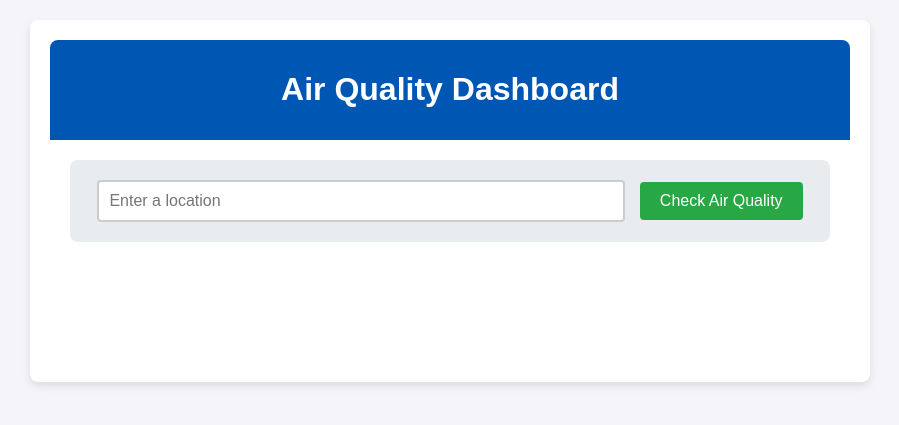
After one commit to chudah1/air_quality_project, a Flask app: page /air_quality/fetch_air_quality_queries in a window 1280 px wide. The commit adds this page. Shown: the top 425 px of the page, without its empty margins (190-1089 px from the left). Run offline with Flask 3, Linux system fonts and the light colour scheme.

Commit message:
almost final push

```diff
--- a/app.py
+++ b/app.py
@@ -112,18 +112,39 @@ def register():
     return render_template('authentication-register.html')
 
 
-@app.route("/air_quality/login", methods = ["GET", "POST"])
+# @app.route("/air_quality/login", methods = ["GET", "POST"])
+# def login():
+#     if request.method == 'POST':
+#         email = request.form.get('email')
+#         password = request.form.get('password')
+#         try:
+#             user = auth.sign_in_with_email_and_password(email, password)
+#             session['user'] = email
+#             return render_template('index.html')
+#         except:
+#             return 'Wrong email or password'
+#     return render_template('authentication-login.html')
+
+
+@app.route("/air_quality/login", methods=["GET", "POST"])
 def login():
     if request.method == 'POST':
         email = request.form.get('email')
         password = request.form.get('password')
-        try:
-            user = auth.sign_in_with_email_and_password(email, password)
-            session['user'] = email
-            return render_template('index.html')
-        except:
+
+        user = auth.sign_in_with_email_and_password(email, password)
+        # Fetch the user's document ID from Firestore
+        user_doc = users.where("email", "==", email).get()
+        if not user_doc:
             return 'Wrong email or password'
+        doc_id = user_doc[0].id
+        # Store email and doc_id in the session
+        session['user'] = email
+        session['doc_id'] = doc_id
+        return redirect(url_for('home'))
+
     return render_template('authentication-login.html')
+
 
 @app.route("/air_quality/logout")
 def logout():
@@ -147,19 +168,23 @@ def threshold(user_id):
         threshold = request.form.get("threshold")
         thresholds = {"location":location, "threshold":threshold}
         users.document(user_id).update({"thresholds": firestore.ArrayUnion([thresholds])})
-        return render_template("threshold.html", message="Threshold set successfully")
-    return render_template("threshold.html")
+        return render_template('index.html', message="Threshold added successfully")
+    return render_template('index.html')
 
-@app.route('/air_quality/fetch-air-quality-info', methods=['POST'])
+@app.route('/air_quality/fetch_air_quality_queries', methods=['GET','POST'])
 def fetch_air_quality_info():
-    location = request.form.get('location')
-    if not location:
-        return jsonify({"error": "Location parameter is missing or invalid"}), 400
-    air_quality_data = fetch_air_quality_queries(location)
-    if not air_quality_data:
-        return jsonify({"error": "Could not fetch air quality data"}), 500
-    # return render_template('air_quality_info.html', data=air_quality_data,location = location)
-    return air_quality_data
+    if request.method == 'POST':
+        data = request.json
+        location = data.get('location')
+        if not location:
+            return jsonify({"error": "Location parameter is missing or invalid"}), 400
+        air_quality_data = fetch_air_quality_queries(location)
+        if not air_quality_data:
+            return jsonify({"error": "Could not fetch air quality data"}), 500
+        return jsonify(air_quality_data)
+    return render_template('air_quality_query.html')
+
+
 
 if __name__ == "__main__":
-    app.run(debug=True)
+    app.run(debug=True,host='0.0.0.0')
--- /dev/null
+++ b/templates/air_quality_query.html
@@ -0,0 +1,184 @@
+<!DOCTYPE html>
+<html lang="en">
+  <head>
+    <meta charset="UTF-8" />
+    <meta name="viewport" content="width=device-width, initial-scale=1.0" />
+    <title>Air Quality Dashboard</title>
+    <style>
+      body,
+      html {
+        margin: 0;
+        padding: 0;
+        font-family: "Arial", sans-serif;
+        background-color: #f4f4f9;
+        color: #333;
+      }
+
+      .container {
+        max-width: 800px;
+        margin: 20px auto;
+        padding: 20px;
+        background: white;
+        border-radius: 8px;
+        box-shadow: 0 4px 8px rgba(0, 0, 0, 0.1);
+      }
+
+      header {
+        background-color: #0056b3;
+        color: white;
+        padding: 10px 20px;
+        text-align: center;
+        border-radius: 8px 8px 0 0;
+      }
+
+      main {
+        padding: 20px;
+        text-align: center;
+      }
+
+      .form-container {
+        background: #e8ecef;
+        padding: 20px;
+        border-radius: 8px;
+        margin-bottom: 20px;
+      }
+
+      input[type="text"] {
+        padding: 10px;
+        width: 70%;
+        margin-right: 10px;
+        border: 2px solid #ccc;
+        border-radius: 4px;
+        font-size: 16px;
+      }
+
+      button {
+        padding: 10px 20px;
+        background-color: #28a745;
+        color: white;
+        border: none;
+        border-radius: 4px;
+        cursor: pointer;
+        font-size: 16px;
+        transition: background-color 0.3s;
+      }
+
+      button:hover {
+        background-color: #218838;
+      }
+
+      .results {
+        background: #ffffff;
+        padding: 20px;
+        border-radius: 8px;
+        /* display: none; Initially hide results */
+        text-align: left;
+      }
+
+      .results.active {
+        display: block; /* Show results when updated */
+      }
+
+      .error {
+        color: #dc3545;
+        margin-top: 20px;
+      }
+
+      @media (max-width: 600px) {
+        .container {
+          width: 95%;
+          margin: 10px auto;
+        }
+
+        input[type="text"],
+        button {
+          width: 100%;
+          margin-top: 10px;
+        }
+
+        input[type="text"] {
+          margin-right: 0;
+        }
+      }
+    </style>
+  </head>
+  <body>
+    <div class="container">
+      <header>
+        <h1>Air Quality Dashboard</h1>
+      </header>
+      <main>
+        <div class="form-container">
+          <!-- <form action="{{ url_for('fetch_air_quality_info') }}" method="POST"> -->
+          <form
+            action="/air_quality/fetch_air_quality_queries"
+            method="POST"
+            onsubmit="event.preventDefault(); fetchAirQuality(this.location.value);"
+          >
+            <input
+              type="text"
+              name="location"
+              placeholder="Enter a location"
+              required
+            />
+            <button type="submit">Check Air Quality</button>
+          </form>
+        </div>
+        <!-- Optional: display results here if this is the same page for results -->
+        <div id="results" class="results"></div>
+        <div id="health-recommendations" class="results"></div>
+      </main>
+    </div>
+
+    <script>
+      function fetchAirQuality(location) {
+        console.log("Location:", location);
+        fetch("/air_quality/fetch_air_quality_queries", {
+          method: "POST",
+          headers: {
+            "Content-Type": "application/json",
+          },
+          body: JSON.stringify({ location: location }),
+        })
+          .then((response) => response.json())
+          .then((data) => {
+            console.log(data);
+            displayAirQuality(data);
+          })
+          .catch((error) => {
+            console.error("Error:", error);
+          });
+      }
+
+      function displayAirQuality(data) {
+        // Display health recommendations
+        var healthRecommendations = data.healthRecommendations;
+        var healthRecommendationsDiv = document.getElementById('health-recommendations');
+        healthRecommendationsDiv.innerHTML = "<h2>Health Recommendations</h2>";
+        for (var key in healthRecommendations) {
+            if (healthRecommendations.hasOwnProperty(key)) {
+                healthRecommendationsDiv.innerHTML += "<p><strong>" + key + ":</strong> " + healthRecommendations[key] + "</p>";
+            }
+        }
+
+        // Display AQI and pollutants
+        var indexes = data.indexes;
+        var pollutants = data.pollutants;
+
+        var resultsDiv = document.getElementById('results');
+        resultsDiv.innerHTML = "<h2>Results</h2>";
+
+        resultsDiv.innerHTML += "<h3>Air Quality Index (AQI)</h3>";
+        indexes.forEach(function(index) {
+            resultsDiv.innerHTML += "<p><strong>" + index.displayName + ":</strong> " + index.aqiDisplay + " (" + index.category + ")</p>";
+        });
+
+        resultsDiv.innerHTML += "<h3>Pollutants</h3>";
+        pollutants.forEach(function(pollutant) {
+            resultsDiv.innerHTML += "<p><strong>" + pollutant.displayName + ":</strong> " + pollutant.concentration.value + " " + pollutant.concentration.units + "</p>";
+    });
+}
+
+    </script>
+  </body>
+</html>
--- a/templates/authentication-login.html
+++ b/templates/authentication-login.html
@@ -6,7 +6,8 @@
   <meta name="viewport" content="width=device-width, initial-scale=1">
   <title>Air Quality</title>
   <link rel="shortcut icon" type="image/png" href="{{url_for('static', filename='img/logos/favicon.png') }}" />
-  <link rel="stylesheet" type="text/css" href="{{ url_for('static', filename='css/styles.min.css') }}" />
+  <!-- <link rel="stylesheet" type="text/css" href="{{ url_for('static', filename='css/styles.min.css') }}" /> -->
+  <link rel="stylesheet" type="text/css" href="../static/css/styles.min.css" />
 </head>
 
 <body>
--- a/templates/index.html
+++ b/templates/index.html
@@ -45,7 +45,7 @@
               <span class="hide-menu">UI COMPONENTS</span>
             </li>
             <li class="sidebar-item">
-              <a class="sidebar-link" href="./ui-buttons.html" aria-expanded="false">
+              <a class="sidebar-link" href="{{url_for('threshold',user_id=session['doc_id']) }}" aria-expanded="false">
                 <span>
                   <i class="ti ti-article"></i>
                 </span>
@@ -109,7 +109,7 @@
               <span class="hide-menu">EXTRA</span>
             </li>
             <li class="sidebar-item">
-              <a class="sidebar-link" href="./icon-tabler.html" aria-expanded="false">
+              <a class="sidebar-link" href="./air_quality_query.html" aria-expanded="false">
                 <span>
                   <i class="ti ti-mood-happy"></i>
                 </span>
--- a/templates/sample-page.html
+++ b/templates/sample-page.html
@@ -109,7 +109,7 @@
               <span class="hide-menu">EXTRA</span>
             </li>
             <li class="sidebar-item">
-              <a class="sidebar-link" href="./icon-tabler.html" aria-expanded="false">
+              <a class="sidebar-link" href="./air_quality_query.html" aria-expanded="false">
                 <span>
                   <i class="ti ti-mood-happy"></i>
                 </span>
--- a/templates/threshold.html
+++ b/templates/threshold.html
@@ -9,7 +9,7 @@
 <body>
     <div class="container">
         <h2>Set Threshold and Location</h2>
-        <form action="/submit" method="post">
+        <form action="/air_quality/threshold/{{ session['user_id'] }}" method="post">
             <div class="form-group">
                 <label for="threshold">Threshold:</label>
                 <input type="number" id="threshold" name="threshold" placeholder="Enter Threshold" required>
```
Also changed, not shown: 1 other file.
